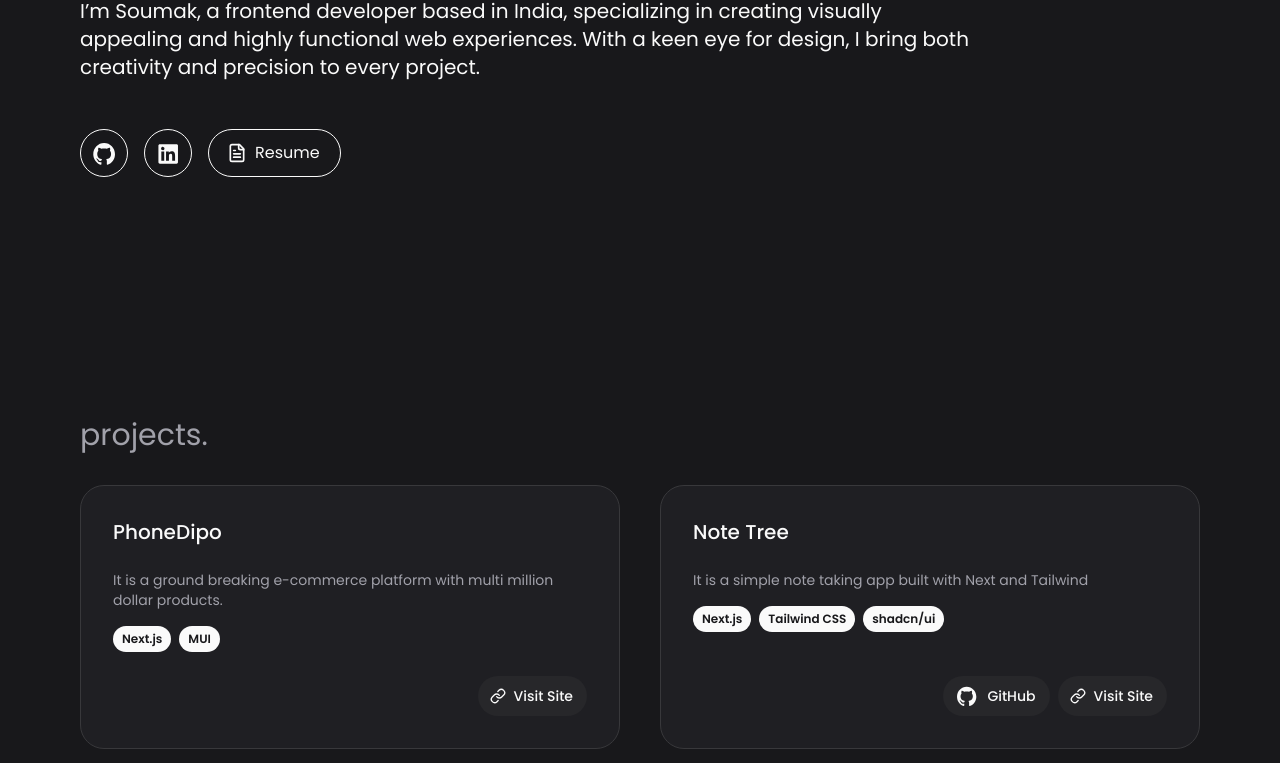
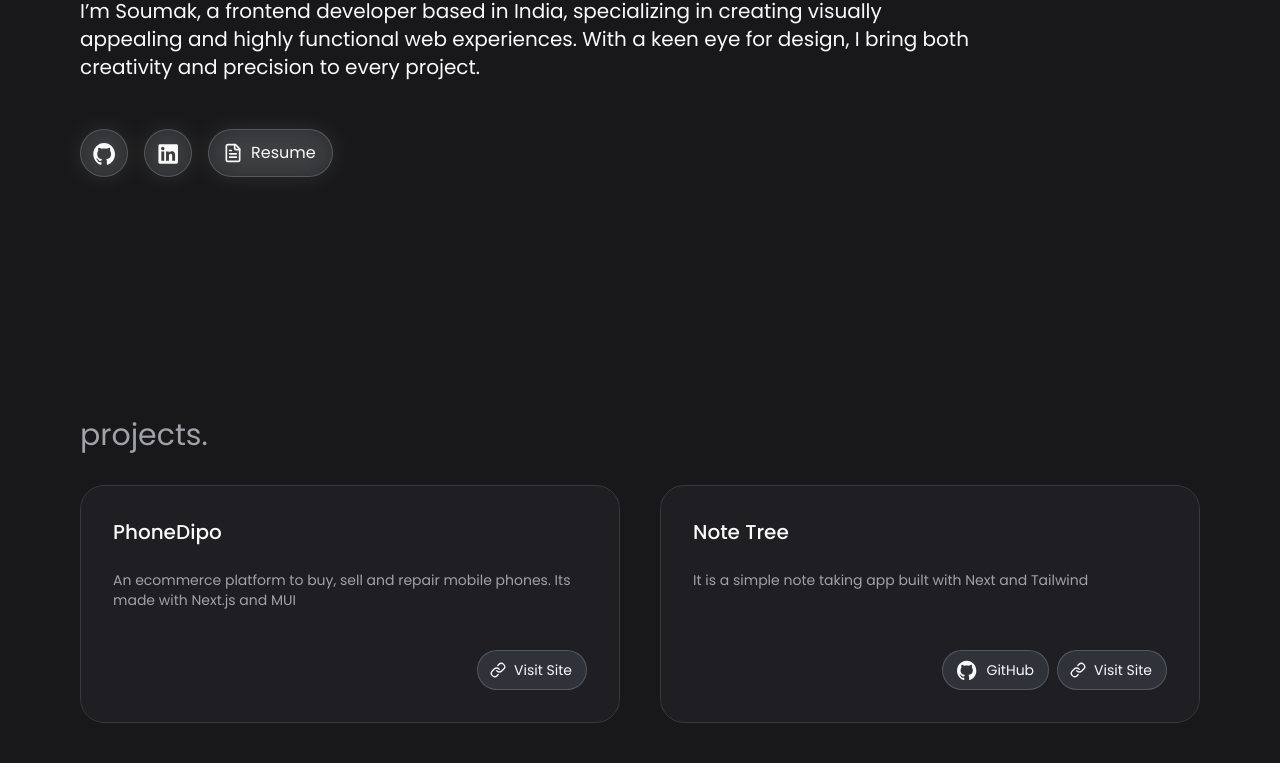
Before and after one commit to soumakkdev/portfolio, a Next.js app: page / in a window 1280 px wide. Shown: the part 395-1158 px from the top of the page. Built offline with nearby package versions, Linux system fonts and the light colour scheme.

Commit message:
ui improvements

```diff
--- a/src/components/About.tsx
+++ b/src/components/About.tsx
@@ -8,7 +8,7 @@ export default function AboutMe() {
 			<div className="grid grid-cols-1 lg:grid-cols-2 gap-20 my-10">
 				<article className=" leading-relaxed space-y-5">
 					<p>
-						Hello, I&apos;m Soumak Dutta, a seasoned Frontend Developer with over 3 years of experience in creating visually appealing and
+						Hello, I&apos;m Soumak Dutta, a seasoned Frontend Developer with over 4 years of experience in creating visually appealing and
 						user-friendly websites. I specialize in building high-quality enterprise applications and modern e-commerce platforms using React.js,
 						Next.js, Tailwind CSS, and TypeScript.
 					</p>
--- a/src/components/HeroSection.tsx
+++ b/src/components/HeroSection.tsx
@@ -3,6 +3,7 @@ import { FileText } from 'lucide-react'
 import { ReactNode } from 'react'
 import GitHub from './icons/GitHub'
 import LinkedIn from './icons/LinkedIn'
+import AnimatedButton from './ui/AnimatedButton'
 
 export default function HeroSection() {
 	return (
@@ -16,33 +17,18 @@ export default function HeroSection() {
 				</p>
 
 				<div className="flex gap-4">
-					<a
-						href={SocialLinks.Github}
-						target="_blank"
-						rel="noreferrer"
-						className="h-12 w-12 border rounded-full border-primary hover:bg-accent fill-foreground grid place-content-center"
-					>
+					<AnimatedButton href={SocialLinks.Github} target="_blank" rel="noreferrer" className="h-12 w-12">
 						<GitHub />
-					</a>
+					</AnimatedButton>
 
-					<a
-						href={SocialLinks.LinkedIn}
-						target="_blank"
-						rel="noreferrer"
-						className="h-12 w-12 border rounded-full border-primary hover:bg-accent fill-foreground grid place-content-center"
-					>
+					<AnimatedButton href={SocialLinks.LinkedIn} target="_blank" rel="noreferrer" className="h-12 w-12">
 						<LinkedIn />
-					</a>
+					</AnimatedButton>
 
-					<a
-						href="/resume.pdf"
-						target="_blank"
-						rel="noreferrer"
-						className="h-12 px-5 border rounded-full border-primary hover:bg-accent inline-flex items-center"
-					>
+					<AnimatedButton href="/resume.pdf" target="_blank" rel="noreferrer" className="h-12 px-4">
 						<FileText className="h-5 w-5 mr-2 -ml-0.5" />
 						Resume
-					</a>
+					</AnimatedButton>
 				</div>
 			</div>
 		</div>
--- a/src/components/Projects.tsx
+++ b/src/components/Projects.tsx
@@ -2,6 +2,7 @@ import { Link } from 'lucide-react'
 import GitHub from './icons/GitHub'
 import { Badge } from './ui/badge'
 import { Button } from './ui/button'
+import AnimatedButton from './ui/AnimatedButton'
 
 interface IProject {
 	name: string
@@ -14,7 +15,7 @@ interface IProject {
 const projects: IProject[] = [
 	{
 		name: 'PhoneDipo',
-		description: 'It is a ground breaking e-commerce platform with multi million dollar products.',
+		description: 'An ecommerce platform to buy, sell and repair mobile phones. Its made with Next.js and MUI',
 		tags: ['Next.js', 'MUI'],
 		github: '',
 		site: 'https://phonedipo.com/',
@@ -61,31 +62,27 @@ function ProjectItem({ project }: { project: IProject }) {
 		<div className="bg-card p-8 rounded-3xl border flex flex-col">
 			<p className="text-xl font-medium mb-2">{project.name}</p>
 			<p className="my-4 text-sm text-muted-foreground">{project.description}</p>
-			<div className="flex gap-2 items-center">
+			{/* <div className="flex gap-2 items-center">
 				{project.tags?.map((tag, idx) => (
 					<Badge key={idx} variant="default">
 						{tag}
 					</Badge>
 				))}
-			</div>
+			</div> */}
 
 			<div className="flex items-end justify-end gap-2 mt-6 flex-1">
 				{project.github ? (
-					<Button variant="secondary" className="fill-primary pl-3 pr-3.5" asChild>
-						<a href={project.github} target="_blank" rel="noreferrer">
-							<GitHub size="24" className="mr-2" />
-							<span>GitHub</span>
-						</a>
-					</Button>
+					<AnimatedButton href={project.github} target="_blank" rel="noreferrer" className="h-10 pl-3 pr-3.5">
+						<GitHub size="24" className="mr-2" />
+						<span className="text-sm">GitHub</span>
+					</AnimatedButton>
 				) : null}
 
 				{project.site ? (
-					<Button variant="secondary" className="pl-3 pr-3.5" asChild>
-						<a href={project.site} target="_blank" rel="noreferrer">
-							<Link className="h-4 w-4 mr-2" />
-							<span>Visit Site</span>
-						</a>
-					</Button>
+					<AnimatedButton href={project.site} target="_blank" rel="noreferrer" className="h-10 pl-3 pr-3.5">
+						<Link className="h-4 w-4 mr-2" />
+						<span className="text-sm">Visit Site</span>
+					</AnimatedButton>
 				) : null}
 			</div>
 		</div>
--- /dev/null
+++ b/src/components/ui/AnimatedButton.tsx
@@ -0,0 +1,14 @@
+import clsx from 'clsx'
+import React from 'react'
+
+export default function AnimatedButton(props) {
+	return (
+		<a
+			{...props}
+			className={clsx(
+				'relative inline-flex items-center justify-center rounded-full border fill-foreground border-blue-100/20 bg-blue-200/10 outline-none ring-amber-300 transition-colors after:absolute after:inset-0 after:-z-10 after:animate-pulse after:rounded-full after:bg-amber-100 after:bg-opacity-10 after:blur-md hover:border-amber-200/40 hover:text-amber-300 hover:fill-amber-300 after:hover:bg-opacity-15 focus:ring-2',
+				props.className
+			)}
+		></a>
+	)
+}
```
